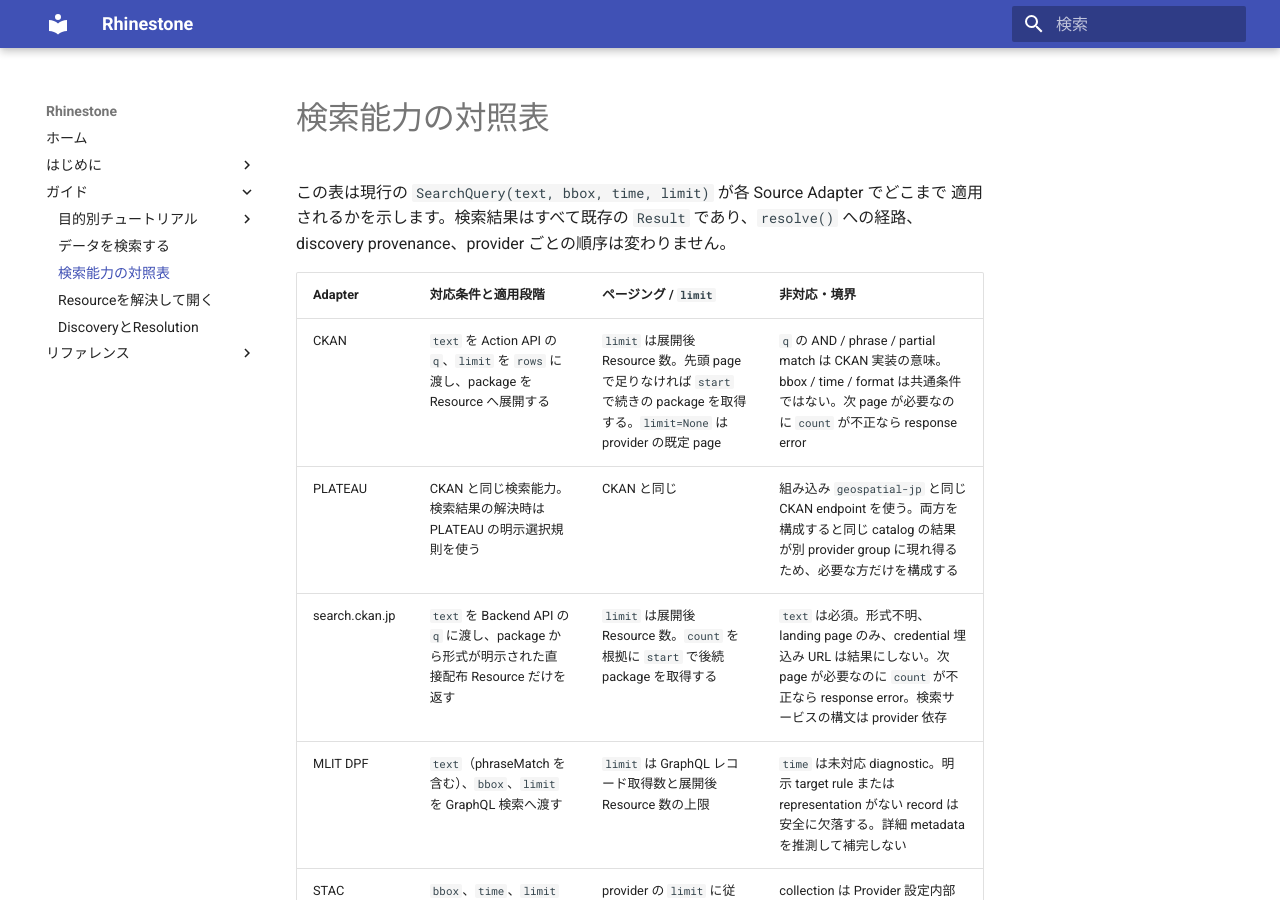
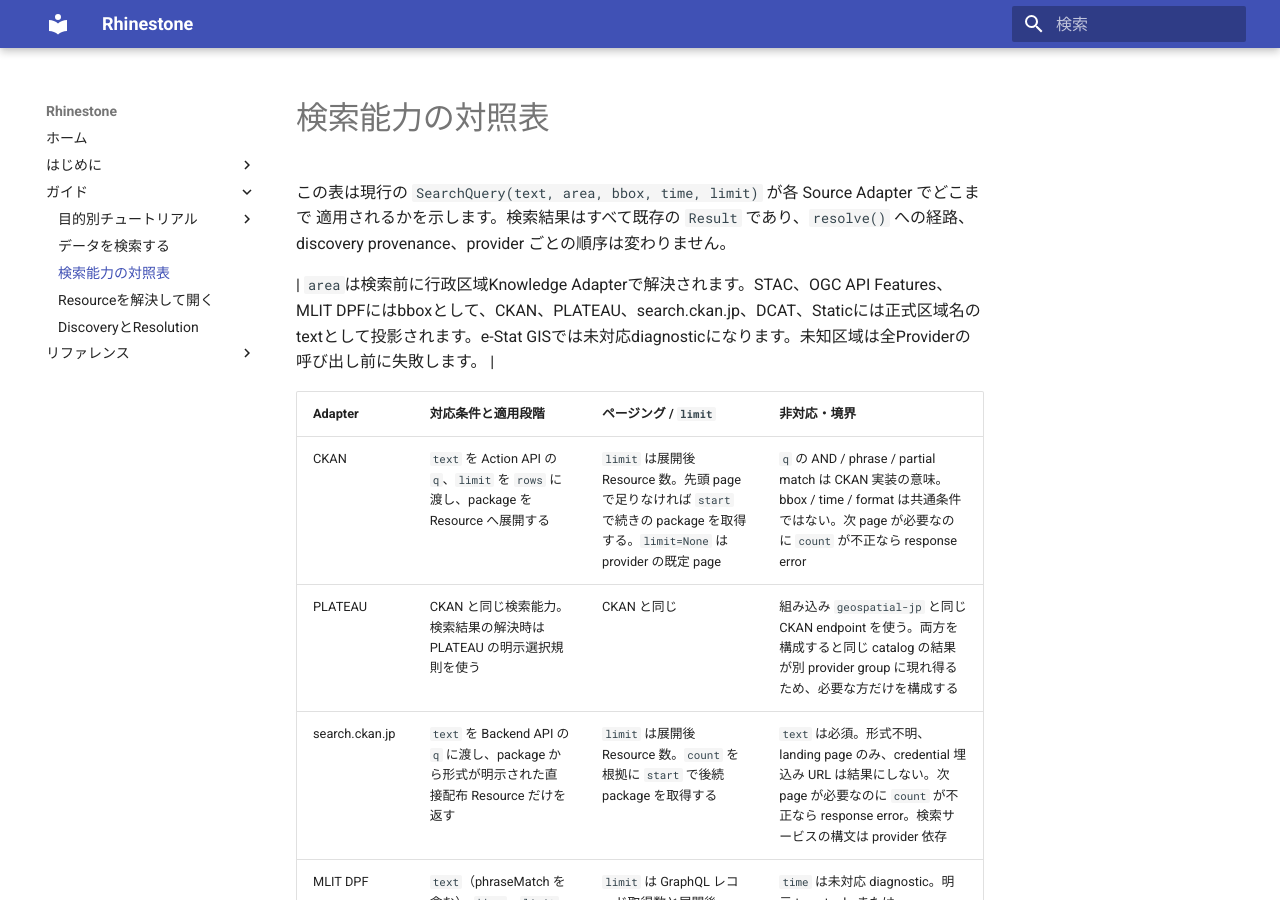
Before and after one commit to u-kitazawa/rhinestone, an MkDocs documentation site: the page built from docs/search-capabilities.md, in a window 1280 px wide and 900 px high. Built offline with MkDocs 1.6.1 and Material for MkDocs 9.7.7, drawn with Linux system fonts in a browser that asks for light colours.

Commit message:
Describe area projection in search capability matrix

```diff
--- a/docs/search-capabilities.md
+++ b/docs/search-capabilities.md
@@ -1,8 +1,10 @@
 # 検索能力の対照表
 
-この表は現行の `SearchQuery(text, bbox, time, limit)` が各 Source Adapter でどこまで
+この表は現行の `SearchQuery(text, area, bbox, time, limit)` が各 Source Adapter でどこまで
 適用されるかを示します。検索結果はすべて既存の `Result` であり、`resolve()` への経路、
 discovery provenance、provider ごとの順序は変わりません。
+
+| `area`は検索前に行政区域Knowledge Adapterで解決されます。STAC、OGC API Features、MLIT DPFにはbboxとして、CKAN、PLATEAU、search.ckan.jp、DCAT、Staticには正式区域名のtextとして投影されます。e-Stat GISでは未対応diagnosticになります。未知区域は全Providerの呼び出し前に失敗します。 |
 
 | Adapter | 対応条件と適用段階 | ページング / `limit` | 非対応・境界 |
 | --- | --- | --- | --- |
```
